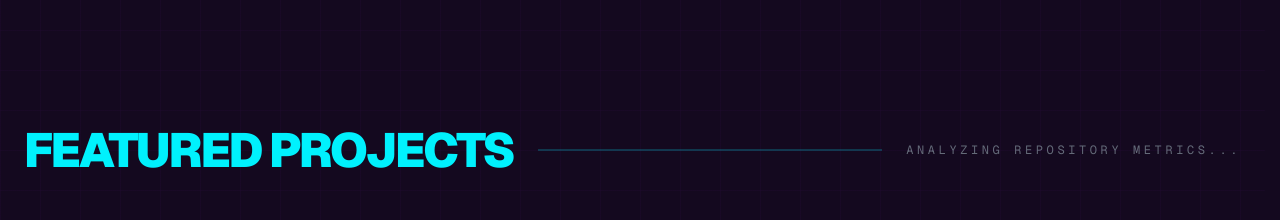
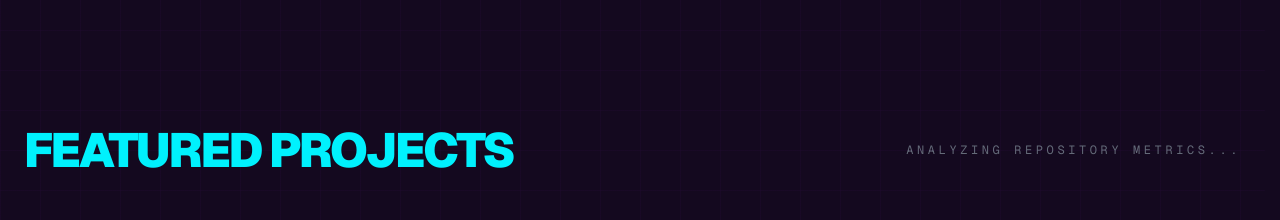
Before and after one commit to blitheryjibits/portfolio, a Next.js app: page / in a window 1280 px wide. Shown: the part 1090-1310 px from the top of the page. Built offline with nearby package versions, Linux system fonts and the light colour scheme; grey boxes are pictures that could not be loaded.

Commit message:
ui: added column wrapping for smaller screens

```diff
--- a/components/projects/ProjectsSection.tsx
+++ b/components/projects/ProjectsSection.tsx
@@ -3,14 +3,12 @@ import { ProjectCard } from "./ProjectCard";
 export function ProjectsSection() {
   return (
     <section className="space-y-12" id="projects">
-      <div className="flex items-center gap-6">
+      <div className="flex flex-col lg:flex-row items-center gap-6">
         <h2 className="font-headline text-5xl font-black text-secondary-container uppercase tracking-tighter">
           Featured Projects
         </h2>
 
-        <div className="h-0.5 bg-secondary-container/20 grow"></div>
-
-        <div className="text-xs font-mono text-secondary/40 whitespace-nowrap uppercase tracking-[0.3em]">
+        <div className="flex flex-1 justify-end text-xs font-mono text-secondary/40 whitespace-nowrap uppercase tracking-[0.3em]">
           Analyzing Repository Metrics...
         </div>
       </div>
```
